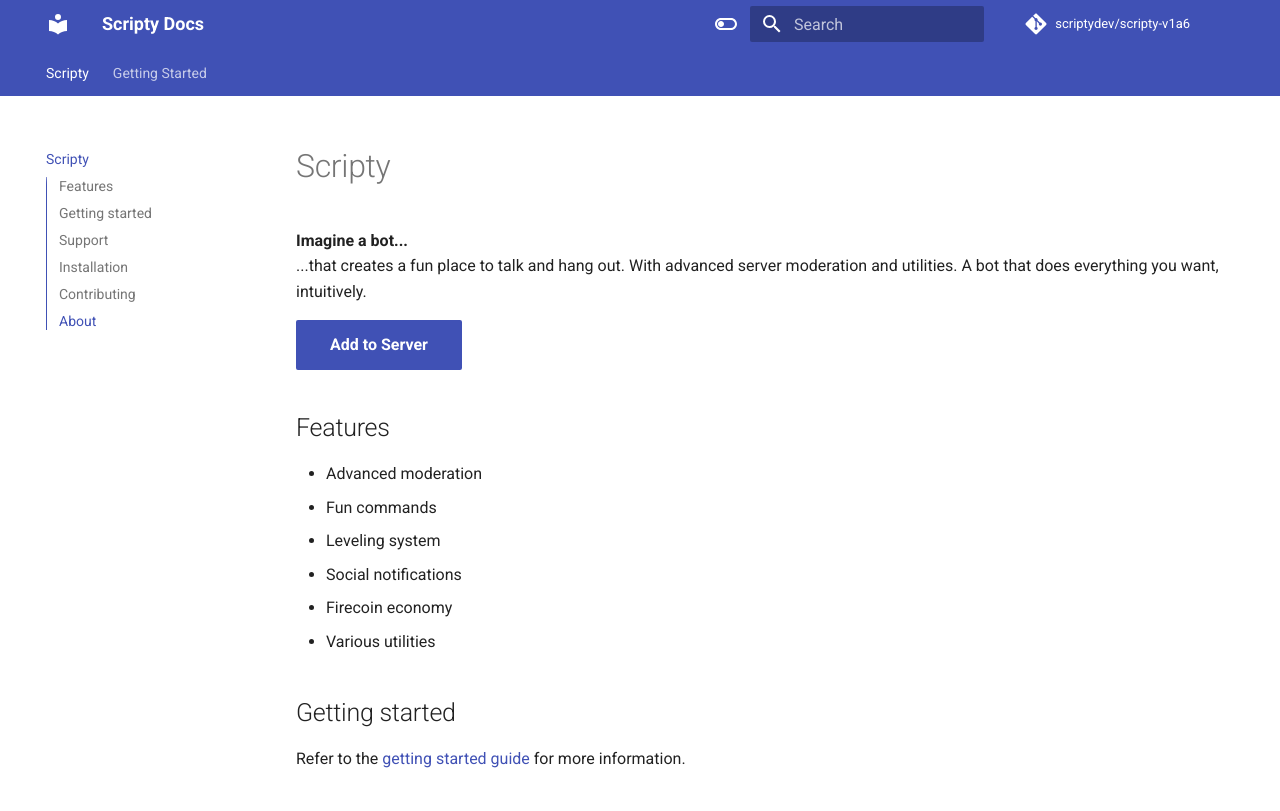
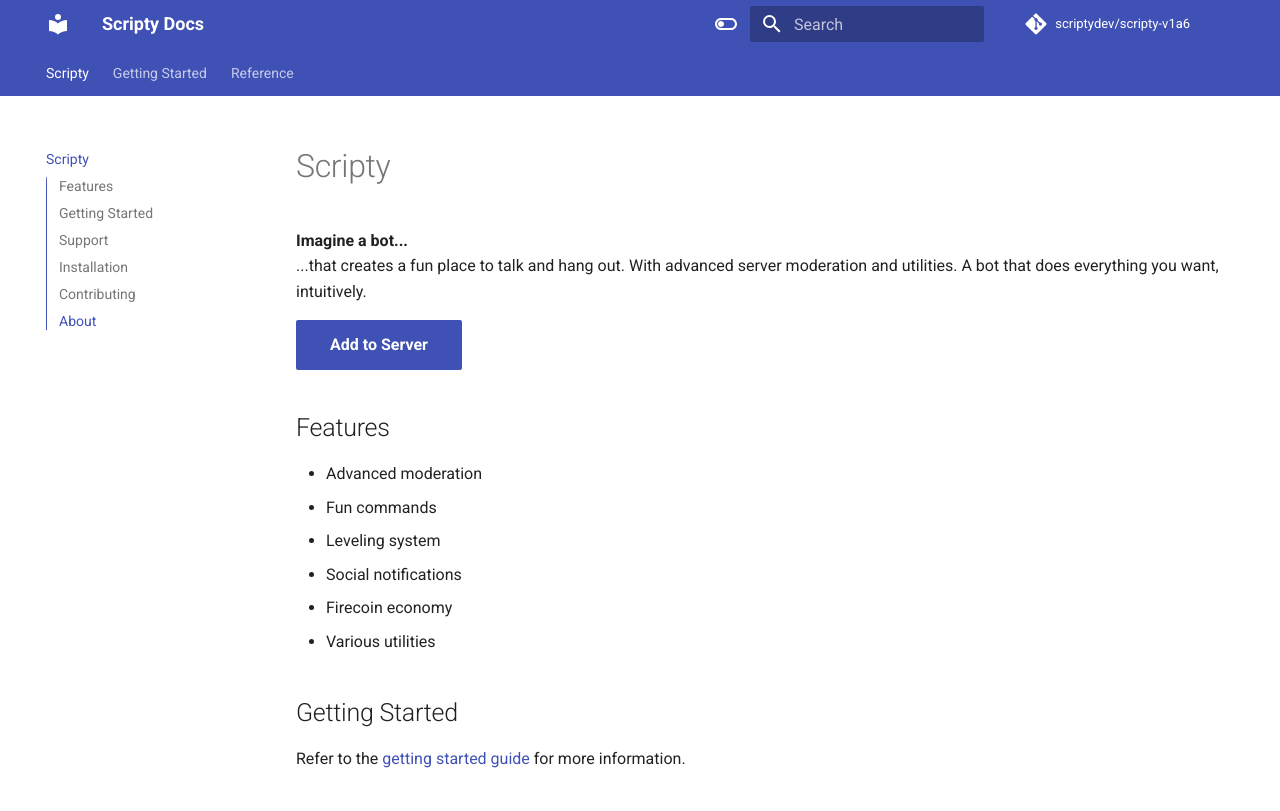
Before and after one commit to scriptydev/prescripty, an MkDocs documentation site: the page built from docs/index.md, in a window 1280 px wide and 1392 px high. Shown: the top 811 px of the window. Built offline with MkDocs 1.6.1 and Material for MkDocs 9.7.7, drawn with Linux system fonts in a browser that asks for light colours; comment, search, counter and statistics services are not loaded.

```diff
--- a/docs/index.md
+++ b/docs/index.md
@@ -15,7 +15,7 @@ moderation and utilities. A bot that does everything you want, intuitively.
 - Firecoin economy
 - Various utilities
 
-## Getting started
+## Getting Started
 
 Refer to the [getting started guide](getting-started.md) for more information.
 
--- /dev/null
+++ b/docs/reference.md
@@ -0,0 +1,3 @@
+# Reference
+
+TODO
```
